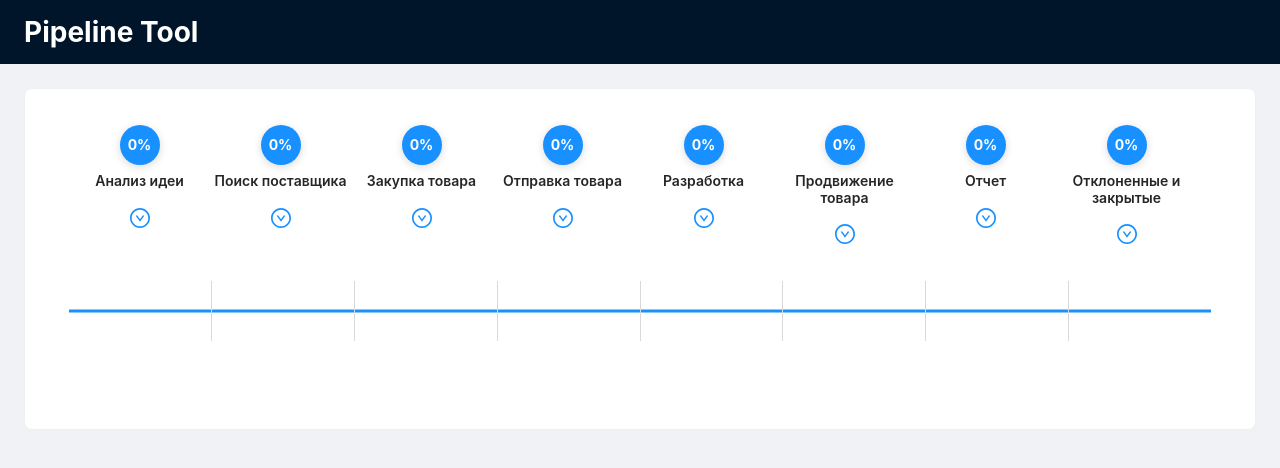
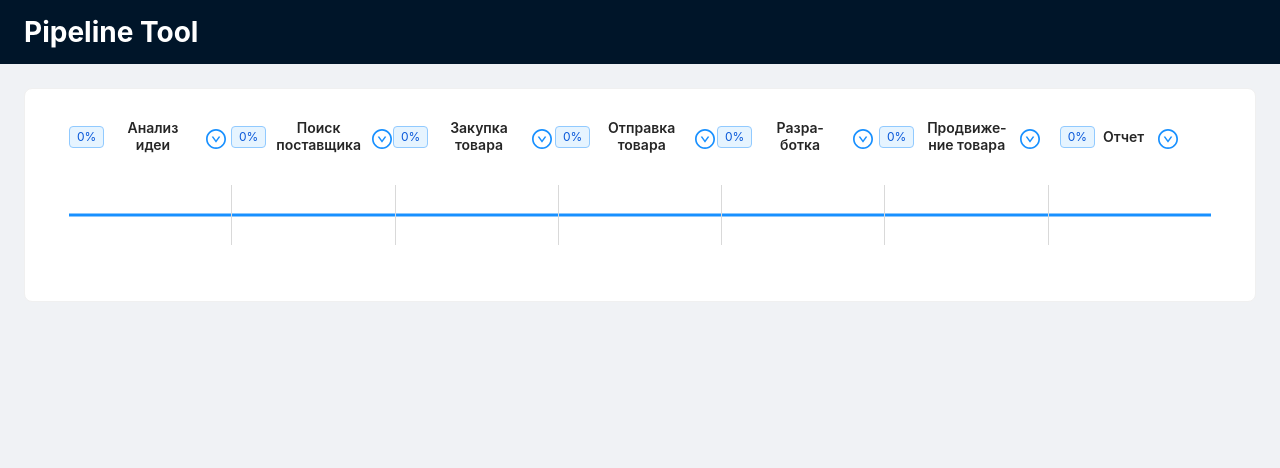
Before and after one commit to yvonnakriegshauser127-del/Launchtype, a React (Vite) app: page / in a window 1280 px wide. Shown: the top 468 px of the page. Built offline with nearby package versions, Linux system fonts and the light colour scheme.

Commit message:
optimized space + new icon for negative milestones

```diff
--- a/src/components/Pipeline.css
+++ b/src/components/Pipeline.css
@@ -2,7 +2,7 @@
   width: 100%;
   overflow-x: auto;
   overflow-y: visible;
-  padding: 12px 0 24px 0;
+  padding: 6px 0 12px 0;
   box-sizing: border-box;
 }
 
@@ -101,7 +101,7 @@
 /* Линия пайплайна */
 .pipeline-line-wrapper {
   position: relative;
-  padding: 20px 20px 20px 20px;
+  padding: 20px 20px 10px 20px;
   overflow: visible;
   width: 100%;
   box-sizing: border-box;
@@ -439,7 +439,7 @@
 .pipeline-stages-footer {
   display: flex;
   padding: 0 20px;
-  margin-top: 20px;
+  margin-top: 10px;
   width: 100%;
   box-sizing: border-box;
 }
--- a/src/components/Pipeline.tsx
+++ b/src/components/Pipeline.tsx
@@ -1,6 +1,6 @@
 import React, { useState, useRef, useEffect } from 'react'
-import { Card, Button, Input, Popover, DatePicker, Space, Typography, Tooltip, Divider, Popconfirm, AutoComplete } from 'antd'
-import { PlusCircleOutlined, CheckCircleOutlined, ClockCircleOutlined, DeleteOutlined, WarningOutlined, UpCircleOutlined, DownCircleOutlined, UserOutlined, LaptopOutlined } from '@ant-design/icons'
+import { Card, Button, Input, Popover, DatePicker, Space, Typography, Tooltip, Divider, Popconfirm, AutoComplete, Tag } from 'antd'
+import { PlusCircleOutlined, CheckCircleOutlined, ClockCircleOutlined, DeleteOutlined, WarningOutlined, UpCircleOutlined, DownCircleOutlined, UserOutlined, LaptopOutlined, CloseCircleOutlined } from '@ant-design/icons'
 import dayjs, { Dayjs } from 'dayjs'
 import { useTranslation } from '../hooks/useTranslation'
 import type { Stage, Milestone } from '../types/pipeline'
@@ -23,6 +23,7 @@ const Pipeline: React.FC = () => {
     'Подготовка к запуску',
     'Тестирование функционала',
     'Финальная проверка',
+    'Перепоиск поставщика',
   ]
 
   const [stages, setStages] = useState<Stage[]>(() => {
@@ -66,7 +67,6 @@ const Pipeline: React.FC = () => {
           createMilestone('suppliers-3', 'У баера в работе'),
           createMilestone('suppliers-4', 'Поставщик найден'),
           createMilestone('suppliers-5', 'Поставщик не найден', true),
-          createMilestone('suppliers-6', 'Перепоиск поставщика'),
           createMilestone('suppliers-7', 'Поиск завершен', false, true),
         ]
       },
@@ -127,13 +127,6 @@ const Pipeline: React.FC = () => {
           createMilestone('report-2', 'Снятие с продажи', true),
         ]
       },
-      {
-        id: '8',
-        name: 'Отклоненные и закрытые',
-        milestones: [
-          createMilestone('rejected-1', 'Отклоненные и закрытые'),
-        ]
-      },
     ]
     return initialStages
   })
@@ -1355,9 +1348,19 @@ const Pipeline: React.FC = () => {
                       : undefined
                   }
                 >
-              <div className={`stage-number ${completion === -1 ? 'empty' : ''} ${getStageSpecialColor(stage)}`}>
-                    {completion === -1 ? '' : `${completion}%`}
-              </div>
+                  <div style={{ display: 'flex', alignItems: 'center', gap: '8px', justifyContent: 'center', width: '100%' }}>
+                    {completion !== -1 && (
+                      <Tag
+                        color={
+                          getStageSpecialColor(stage) === 'red' ? 'red' :
+                          getStageSpecialColor(stage) === 'green' ? 'green' :
+                          'blue'
+                        }
+                        style={{ margin: 0 }}
+                      >
+                        {completion}%
+                      </Tag>
+                    )}
                     <div
                       className="stage-name"
                       ref={(el) => {
@@ -1366,7 +1369,6 @@ const Pipeline: React.FC = () => {
                     >
                       {stage.name}
               </div>
-                  <div style={{ display: 'flex', alignItems: 'center', gap: '8px' }}>
                     <Button
                       type="text"
                       icon={isExpanded ? <UpCircleOutlined style={{ fontSize: '20px' }} /> : <DownCircleOutlined style={{ fontSize: '20px' }} />}
@@ -1641,7 +1643,9 @@ const Pipeline: React.FC = () => {
                               <div
                                 className={`milestone-icon-wrapper ${
                                   milestone.isCompleted
-                                    ? milestone.deadline && milestone.endDate && milestone.endDate.isAfter(milestone.deadline, 'day')
+                                    ? milestone.isNegative
+                                      ? 'completed-late'
+                                      : milestone.deadline && milestone.endDate && milestone.endDate.isAfter(milestone.deadline, 'day')
                                         ? 'completed-late'
                                         : 'completed-on-time'
                                     : milestone.isStarted
@@ -1694,7 +1698,11 @@ const Pipeline: React.FC = () => {
                                   )
                                 })()}
                                 {milestone.isCompleted ? (
+                                  milestone.isNegative ? (
+                                    <CloseCircleOutlined className="milestone-icon" />
+                                ) : (
                                     <CheckCircleOutlined className="milestone-icon" />
+                                  )
                                 ) : milestone.isStarted ? (
                                   <ClockCircleOutlined className="milestone-icon" />
                                 ) : null}
```
Lines whose indentation alone changed are shown as unchanged.
